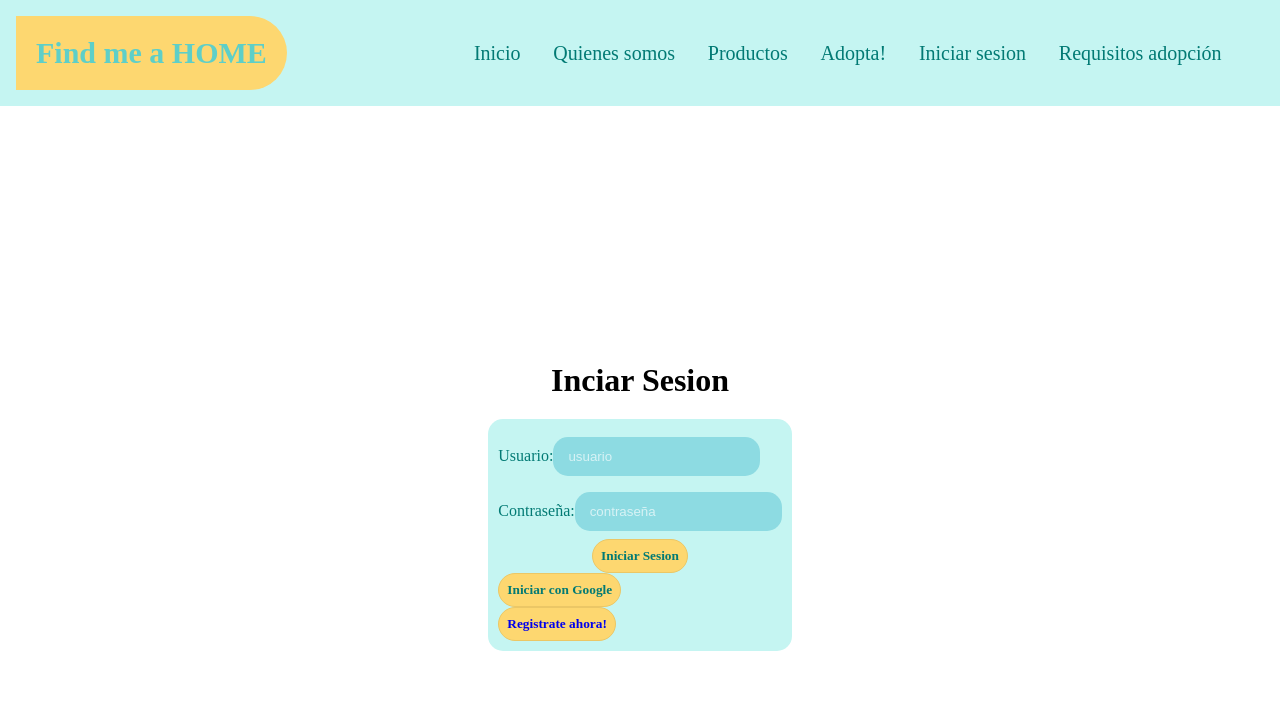
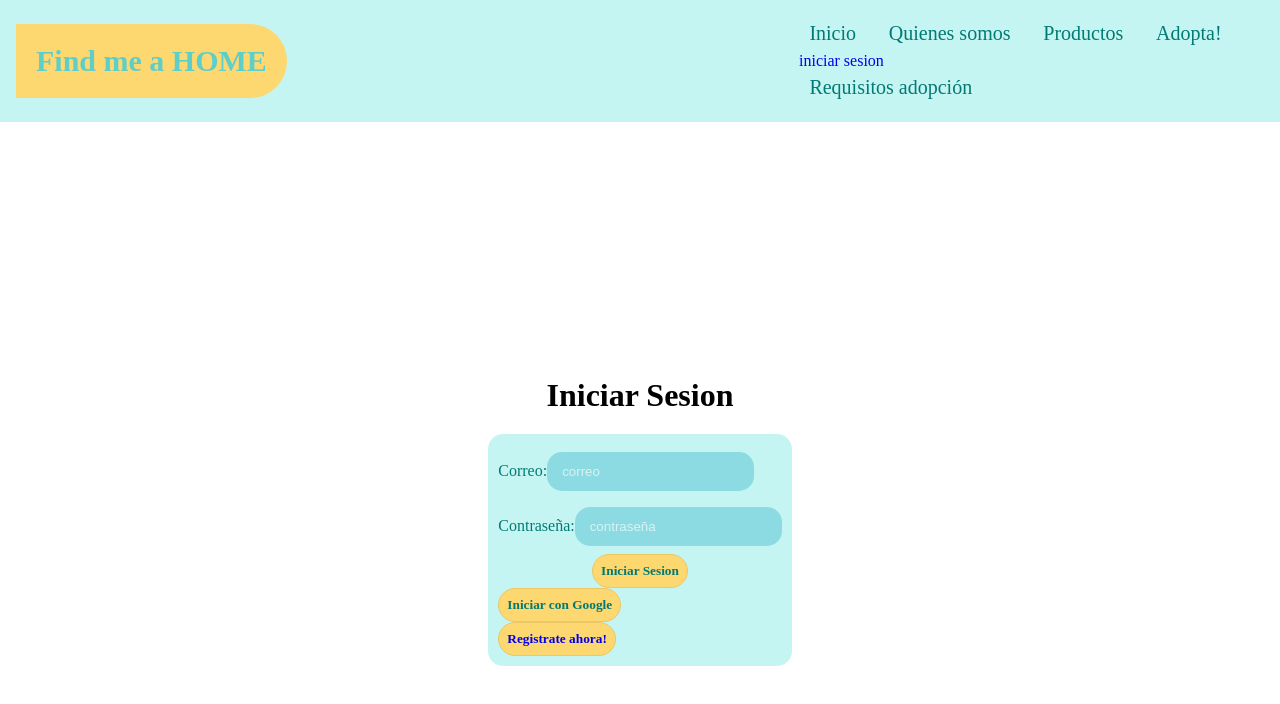
Before and after one commit to gonza1595/Find-me-a-home, a React (Create React App) app in the folder client/: page /iniciarSesion in a window 1280 px wide. Shown: the top 704 px of the page. Built offline with nearby package versions, Linux system fonts and the light colour scheme.

Commit message:
intento de login

```diff
--- a/client/src/componentes/Formulario/FormInicioSesion.jsx
+++ b/client/src/componentes/Formulario/FormInicioSesion.jsx
@@ -2,21 +2,27 @@ import React, { useState, useEffect } from "react";
 import GoogleLogin from "react-google-login";
 import { useHistory } from "react-router";
 import { Link } from "react-router-dom";
+import useUser from "../hooks/useUser";
+
 import './FormInicioSesion.css'
 
 export default function FormInicioSesion() {
   const [username, setUsername] = useState("");
   const [password, setPassword] = useState("");
 
+  const {login, isLogged} = useUser()
 
-//const history = useHistory();
+const history = useHistory();
 
-
+useEffect(()=>{
+  if(isLogged) history.push('/')
+}, [isLogged, history]) //quiza tambien le tengo que poner el history, pero no deberia cambiar
 
   const handleSubmit = (e) => {
     e.preventDefault();
     //alert(username)
-    //history.push('/')
+    login({username, password}) //fijarse si tiene que ser el mismo nombre que los models
+   // history.push('/')
 
 
   };
@@ -25,12 +31,13 @@ export default function FormInicioSesion() {
 
   <div className="container-InicioSesion">
         <form  onSubmit={handleSubmit}>
-      <h1 className="titulo-sesion">Inciar Sesion</h1>
+      <h1 className="titulo-sesion">Iniciar Sesion</h1>
       <div  className='input-fields-sesion'>
         <label>
-            Usuario:
+            Correo:
             <input  className="input-InicioSesion"
-            placeholder="usuario"
+            type="email"
+            placeholder="correo"
             onChange={(e) => setUsername(e.target.value)}
             value={username}
           />
--- /dev/null
+++ b/client/src/componentes/Header/Header.jsx
@@ -0,0 +1,27 @@
+import React from "react";
+import { Link } from "react-router-dom";
+
+import useUser from "../hooks/useUser";
+
+export default function Header(){
+    //const isLogged = false
+const {isLogged, logout} = useUser()
+
+const handleClick = e =>{
+    e.preventDefault()
+    logout()
+}
+    return (
+        <header>
+            {
+                isLogged
+                ? <Link to="#" onClick={handleClick}>
+                Cerrar Sesion</Link>
+                :
+                <Link to="iniciarSesion">
+                iniciar sesion
+                </Link >
+            }
+        </header>
+    )
+}
--- a/client/src/componentes/NavBar/NavBar.jsx
+++ b/client/src/componentes/NavBar/NavBar.jsx
@@ -1,7 +1,7 @@
 import React from "react";
 import { useState } from "react";
 import "./NavBar.css";
-//import SearchBar from "../SearchBar/SearchBar";
+import Header from "../Header/Header";
 
 function NavBar() {
   const [clicked, setClicked] = useState(false); //false
@@ -47,7 +47,9 @@ function NavBar() {
             Adopta!
           </a>
         </li>
-        <li>
+        <Header> </Header>
+       { /*ACA IRIA EL COMPONENTE HEADER <Header> </Header>*/}
+        {/*<li>
           <a
             className="title_textNavBar"
             onClick={handleClick}
@@ -55,7 +57,7 @@ function NavBar() {
           >
             Iniciar sesion
           </a>
-        </li>
+        </li>*/}
         <li>
           <a
             className="title_textNavBar"
--- /dev/null
+++ b/client/src/componentes/hooks/useUser.jsx
@@ -0,0 +1,32 @@
+import Context from "../../context/UserContext";
+import { useCallback, useContext } from "react";
+import loginService from "../../services/login"
+
+export default function useUser() {
+    const {jwt, setJWT} = useContext(Context)
+                      //fiajrse que sea igual que models
+    const login = useCallback(({correo, contraseña})=>{  // username, password
+        loginService({correo, contraseña})
+        .then(jwt =>{
+            console.log(jwt)
+        })
+        .catch(err =>{
+            console.error(err)
+        })
+    }, [setJWT])
+
+
+
+
+const logout = useCallback(()=>{
+    setJWT(null)
+}, [setJWT])
+
+
+
+    return{
+        isLogged : Boolean(jwt),
+        login,
+        logout
+    }
+}
--- /dev/null
+++ b/client/src/context/UserContext.jsx
@@ -0,0 +1,15 @@
+import React, { useState } from "react";
+
+
+const Context = React.createContext({})
+
+export function UserContextProvider ({children}){
+    const [jwt, setJWT] = useState(null)
+
+    return <Context.Provider value={{jwt, setJWT}}>
+        {children}
+    </Context.Provider>
+}
+
+
+export default Context
--- /dev/null
+++ b/client/src/services/login.jsx
@@ -0,0 +1,16 @@
+
+export default function login ({ correo, contraseña }) {
+  return fetch('http://localhost:3001/usuario/login', {
+    method: 'POST',
+    headers: {
+      "Content-Type": "application/json"
+    },
+    body: JSON.stringify({correo, contraseña}) //fijarse si tiene que ser el mismo nombre que los models
+  }).then(res => {
+    if (!res.ok) throw new Error('Response is NOT ok')
+    return res.json()
+  }).then(res => {
+    const { jwt } = res
+    return jwt
+  })
+}
```
Also changed, not shown: client/src/App.js (+7 -0 lines).
